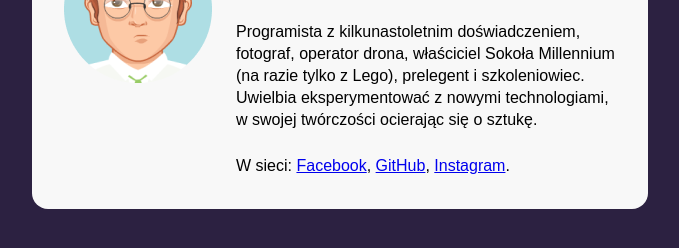
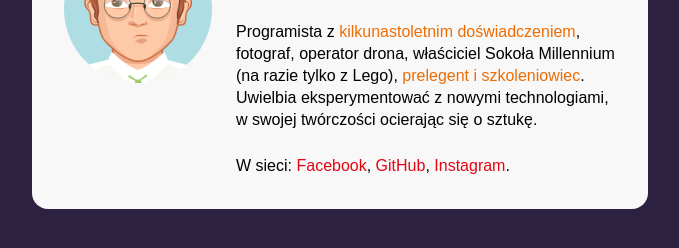
Before and after one commit to krzysiekkalinowski/card, a plain HTML site: page index.html in a window 1280 px wide. Shown: the part 344-592 px from the top of the page, without its empty margins (300-979 px from the left). Drawn offline with Linux system fonts and the light colour scheme.

Commit message:
txt styles added

```diff
--- a/index.html
+++ b/index.html
@@ -17,9 +17,9 @@
             <p class="card__position">frontend developer</p>
           </header>
           <p class="card__content">
-            Programista z <span>kilkunastoletnim doświadczeniem</span>,
+            Programista z <span class="card__content--highlight">kilkunastoletnim doświadczeniem</span>,
             fotograf, operator drona, właściciel Sokoła Millennium (na razie
-            tylko z Lego), <span>prelegent i szkoleniowiec</span>. Uwielbia
+            tylko z Lego), <span class="card__content--highlight">prelegent i szkoleniowiec</span class="card__content--highlight">. Uwielbia
             eksperymentować z nowymi technologiami, w swojej twórczości
             ocierając się o sztukę.
           </p>
--- a/style.css
+++ b/style.css
@@ -37,6 +37,10 @@
     line-height: 1.375;
 }
 
+.card__content--highlight {
+    color: #ED6D05;
+}
+
 .card__heading {
     font-size: 36px;
 }
@@ -48,6 +52,15 @@
     flex: 0 1 380px;
 }
 
+.card__link {
+    color: #E20613;
+    text-decoration: none;
+}
+
+.card__link::hover {
+    text-decoration: underline;
+}
+
 .card__position {
     font-size: 18px;
     font-style: italic;
```
